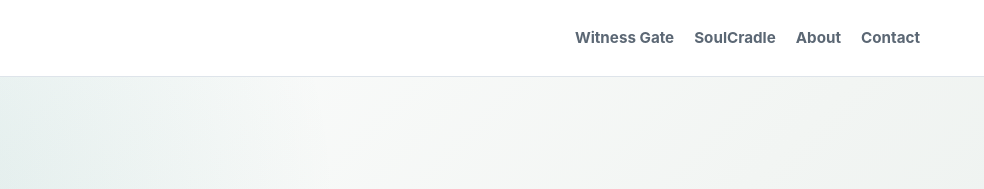
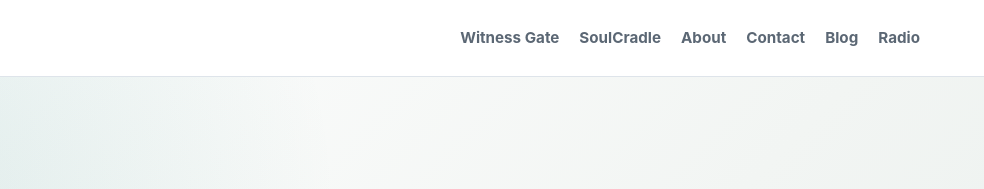
Before and after one commit to MytharaLabsLLC/mytharalabsllc.github.io, a plain HTML site: page index.html in a window 1280 px wide. Shown: the top 189 px of the page, 296-1280 px from the left. Drawn offline with Linux system fonts and the light colour scheme.

Commit message:
Add Blog and Radio links to nav and footer

```diff
--- a/index.html
+++ b/index.html
@@ -21,6 +21,9 @@
         <a href="#soulcradle">SoulCradle</a>
         <a href="#about">About</a>
         <a href="#contact">Contact</a>
+        <a href="https://mytharalabs.com/Mythara-Blog/">Blog</a>
+        <a href="https://mytharalabs.com/Mythara-Blog/radio/">Radio</a>
+
       </nav>
     </header>
 
@@ -174,6 +177,10 @@
 
     <footer class="site-footer">
       <p>© 2026 Mythara Labs LLC · Denver, Colorado</p>
+      <p>
+        <a href="https://mytharalabs.com/Mythara-Blog/">Blog</a> ·
+        <a href="https://mytharalabs.com/Mythara-Blog/radio/">Radio</a>
+      </p>
     </footer>
   </body>
 </html>
```
